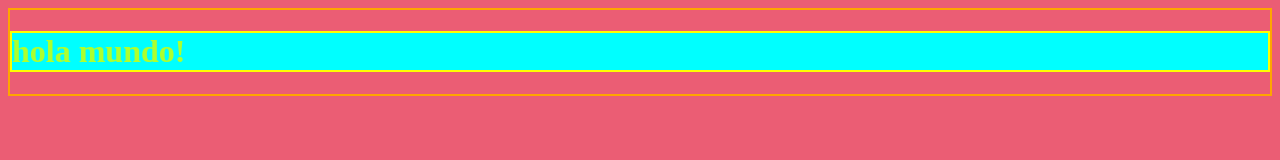
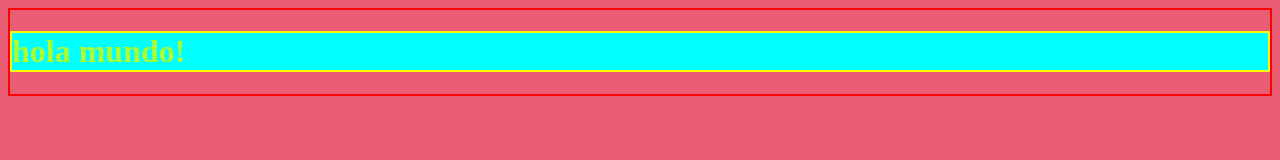
Before and after one commit to JordiRoronoa/git-demo, a plain HTML site: page index.html in a window 1280 px wide. Drawn offline with Linux system fonts and the light colour scheme.

Commit message:
change-to-red

```diff
--- a/index.html
+++ b/index.html
@@ -7,7 +7,7 @@
     <title>hola mundo!</title>
 </head>
 
-<body style="background-color:rgb(235, 93, 116); border: 2px solid orange">
+<body style="background-color:rgb(235, 93, 116); border: 2px solid red">
     <h1 style="color:greenyellow; background:cyan; border:2px solid yellow">hola mundo!</h1>
 </body>
 </html>
```
